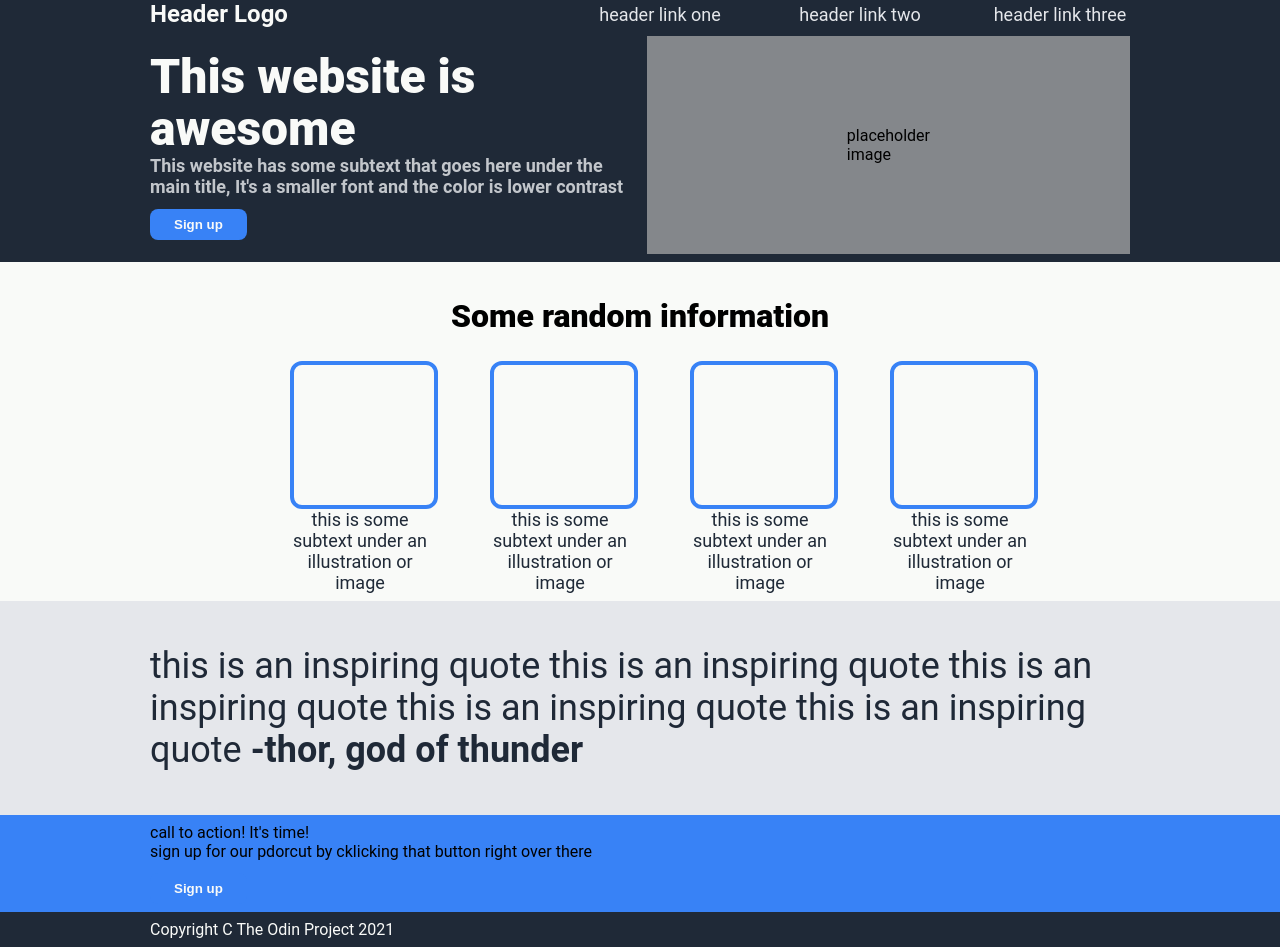
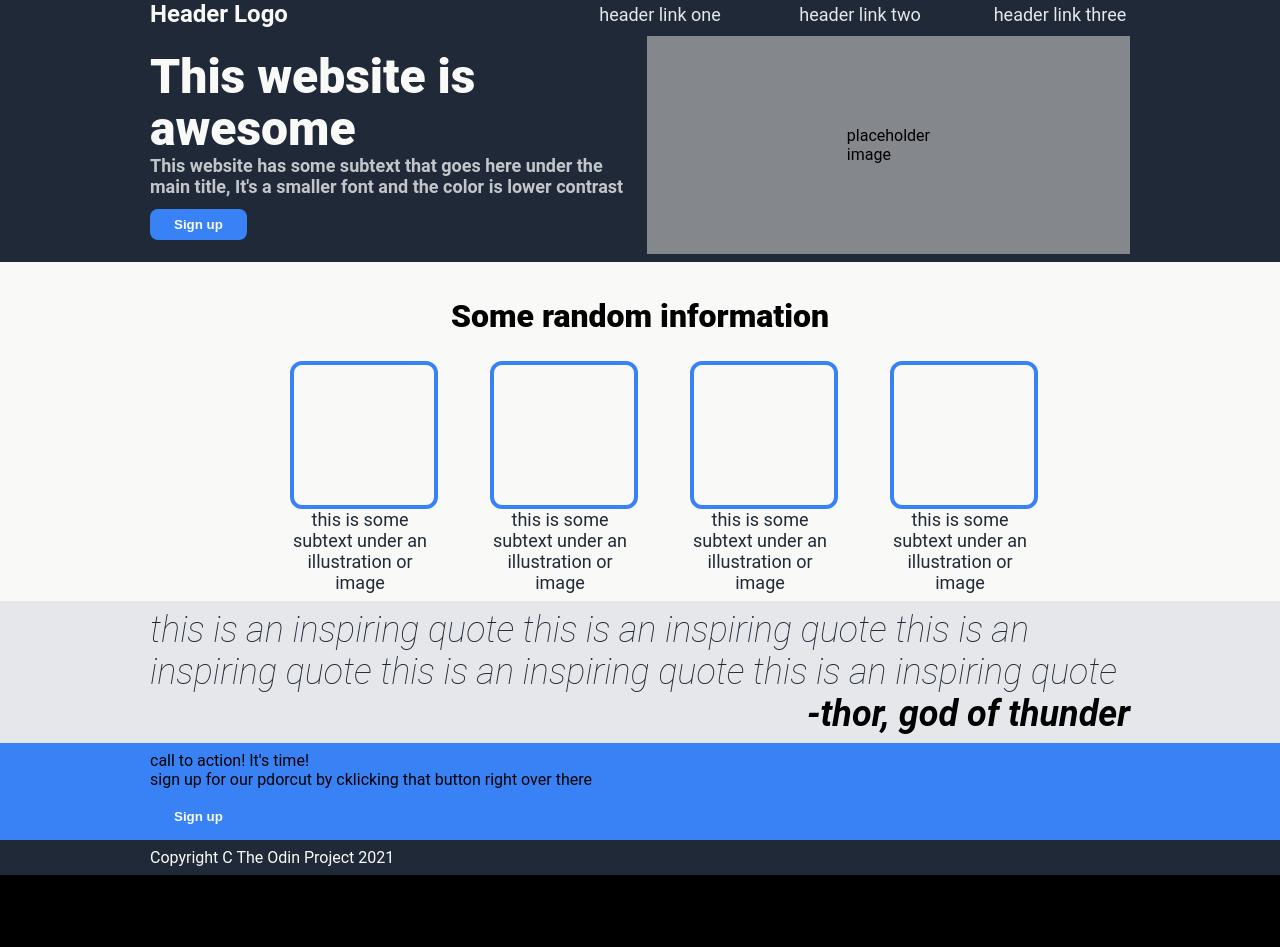
Before and after one commit to Iffnar/Landing-Page, a plain HTML site: page index.html in a window 1280 px wide. After the commit the page ends 875 px from the top, so only its background shows below. Drawn offline with Linux system fonts and the light colour scheme.

Commit message:
setup quote section

```diff
--- a/index.html
+++ b/index.html
@@ -35,7 +35,8 @@
             </ul>
         </information>
         <quote>
-            <p>this is an inspiring quote this is an inspiring quote this is an inspiring quote this is an inspiring quote this is an inspiring quote <inline><strong>-thor, god of thunder</strong></inline></p>
+            <div>this is an inspiring quote this is an inspiring quote this is an inspiring quote this is an inspiring quote this is an inspiring quote</div>
+            <div class="author"> -thor, god of thunder</div>
 
         </quote>
         <call_to_action>
@@ -49,9 +50,6 @@
 
 
 
-
-
-
     </body>
 
 
--- a/style.css
+++ b/style.css
@@ -1,3 +1,5 @@
+
+
 
 body {
     display:flex;
@@ -65,14 +67,29 @@ align-items: center;
 
 }
 
+.author {
+    color:black;
+    margin-left:350px;
+    font-weight: bold;
+    display: flex;
+    justify-content: flex-end;
+}
+
 quote {
     background-color: #E5E7EB;
     color: #1F2937;
-    font-style: light italic;
+    font-style:italic;
+    font-weight:lighter;
     font-size: 36px;
     padding: 8px 150px;
     flex: 1 1 auto;
+    display: flex;
+    flex-direction: column;
+    justify-content: center;
+
 }
+
+
 call_to_action {
     background-color: #3882F6;
     padding: 8px 150px;
```
